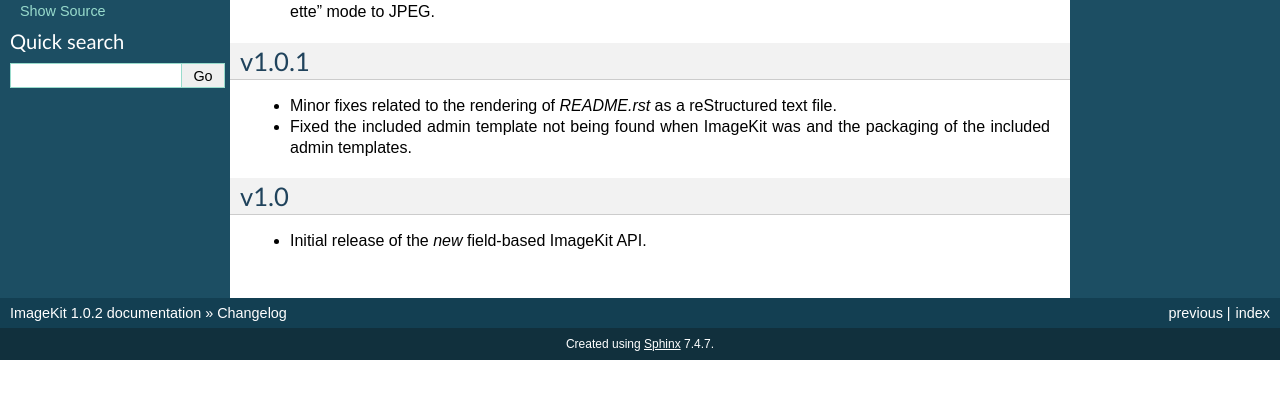
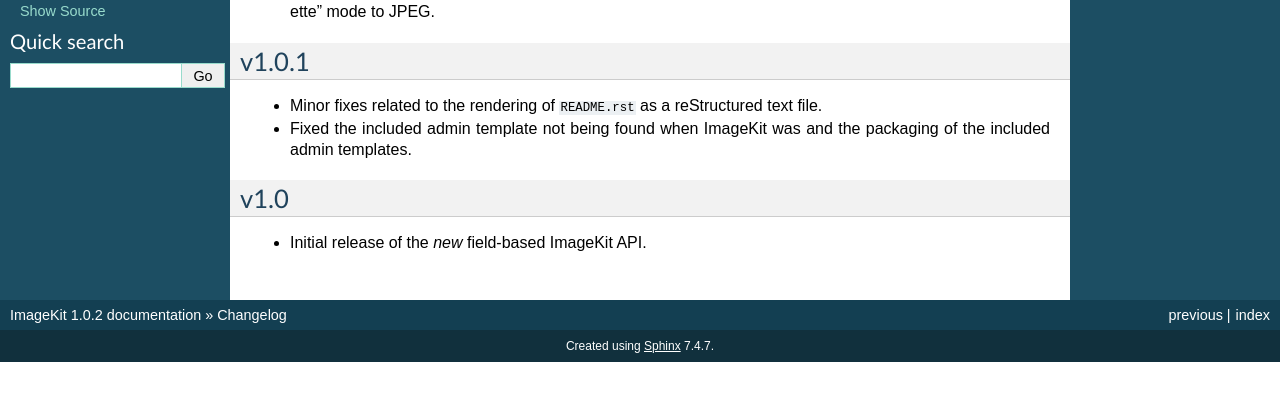
Before and after one commit to matthewwithanm/django-imagekit, a Sphinx documentation site: the page built from docs/changelog.rst, in a window 1280 px wide. Shown: the part 232-633 px from the top of the page. Built offline with Sphinx 7.4.7, drawn with Linux system fonts in a browser that asks for light colours.

Commit message:
Fixing some reST syntax.

```diff
--- a/docs/changelog.rst
+++ b/docs/changelog.rst
@@ -16,7 +16,7 @@ v1.0.2
 v1.0.1
 ------
 
-- Minor fixes related to the rendering of `README.rst` as a reStructured
+- Minor fixes related to the rendering of ``README.rst`` as a reStructured
   text file.
 
 - Fixed the included admin template not being found when ImageKit was  and
```
